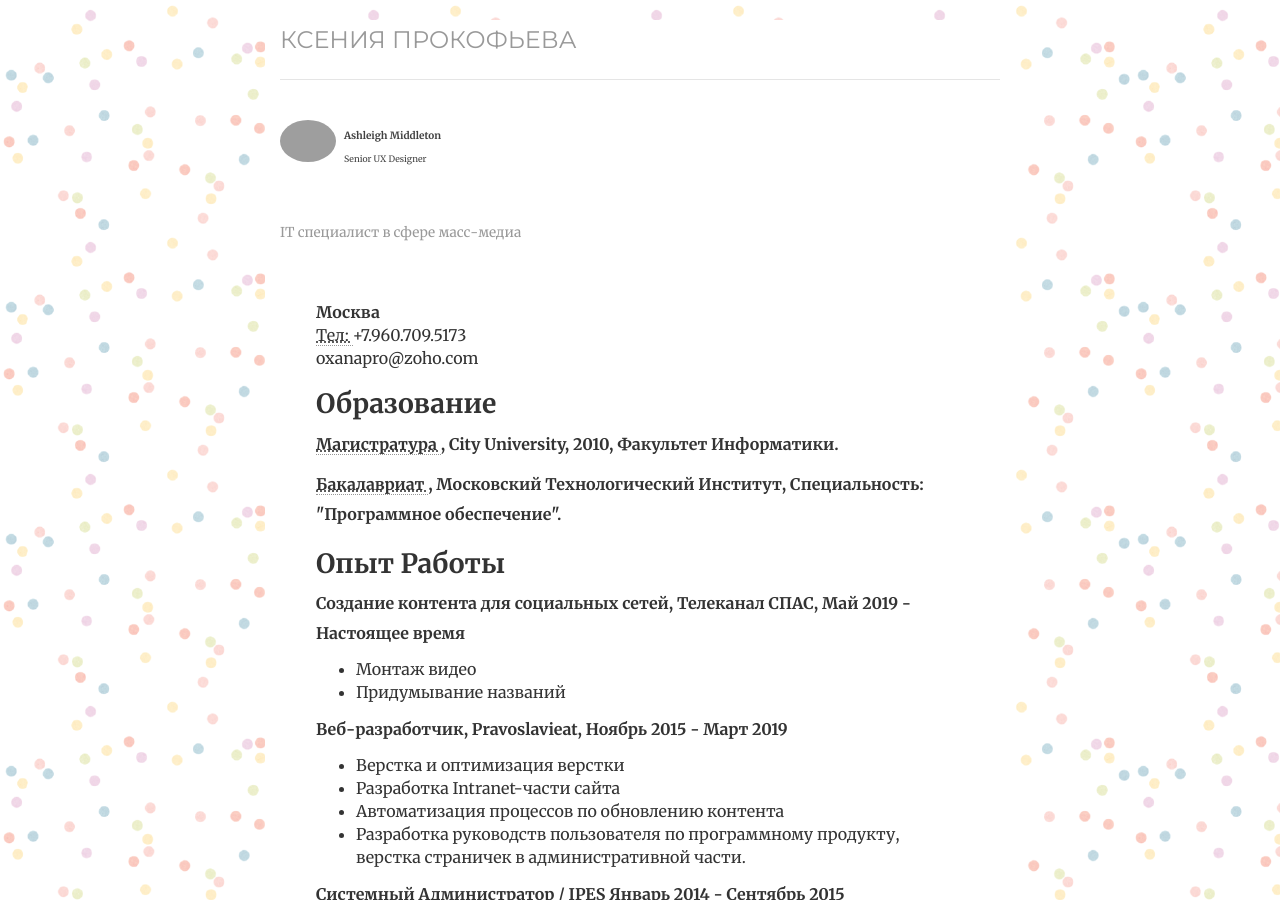
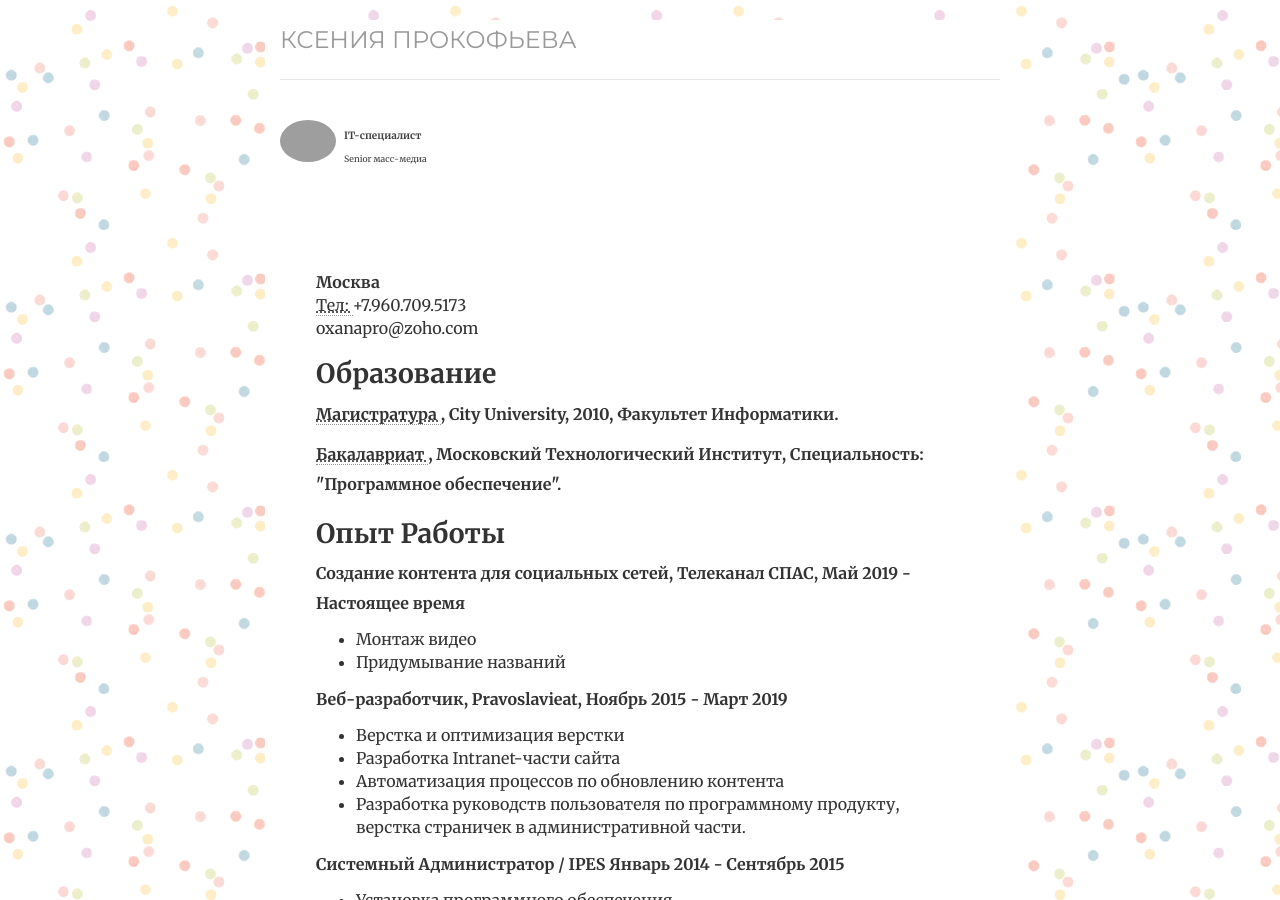
Before and after one commit to cvkp/cvkp.github.io, a Jekyll site: the page built from index.html, in a window 1280 px wide and 900 px high. Built offline with Jekyll 4.4.1, drawn with Linux system fonts in a browser that asks for light colours; nearby versions of some CDN libraries; the list of posts is cut into pages by our own code; grey boxes are pictures that could not be loaded.

Commit message:
Update index.html

```diff
--- a/index.html
+++ b/index.html
@@ -29,8 +29,8 @@ ref: cv
         <div class="mh-simple-image__responsive" style="padding-bottom:100%;"><img src="https://ichef.bbci.co.uk/images/ic/64xn/p062cqml.jpg" sizes="64px" srcset="https://ichef.bbci.co.uk/images/ic/112xn/p062cqml.jpg 112w, https://ichef.bbci.co.uk/images/ic/64xn/p062cqml.jpg 64w" alt="Ashleigh Middleton" class="mh-simple-image__img"></div>
     </div>
     <div class="mh-contributor__details">
-        <h4 class="mh-contributor__name">Ashleigh Middleton</h4>
-        <p class="mh-contributor__role">Senior UX Designer</p>
+        <h4 class="mh-contributor__name">IT-специалист </h4>
+        <p class="mh-contributor__role">Senior масс-медиа </p>
     </div>
 </div>
 
@@ -41,11 +41,6 @@ ref: cv
 
 
 
-
-
-			<p class="tagline">
-IT специалист в сфере масс-медиа
-		</p>
 
 
 
```
